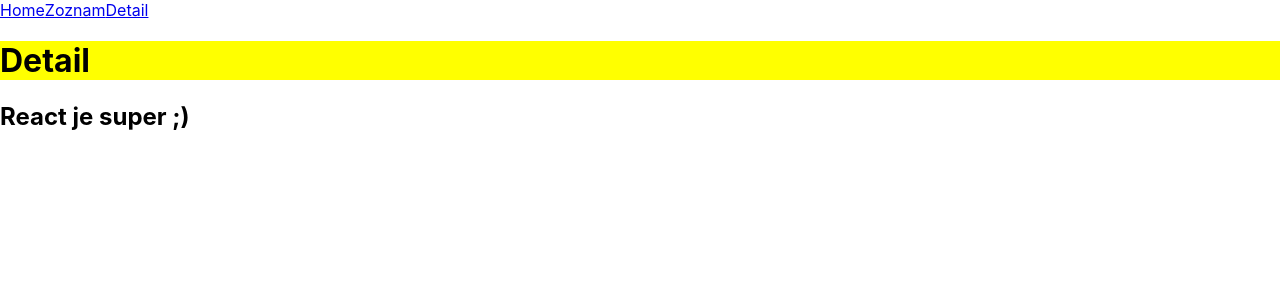
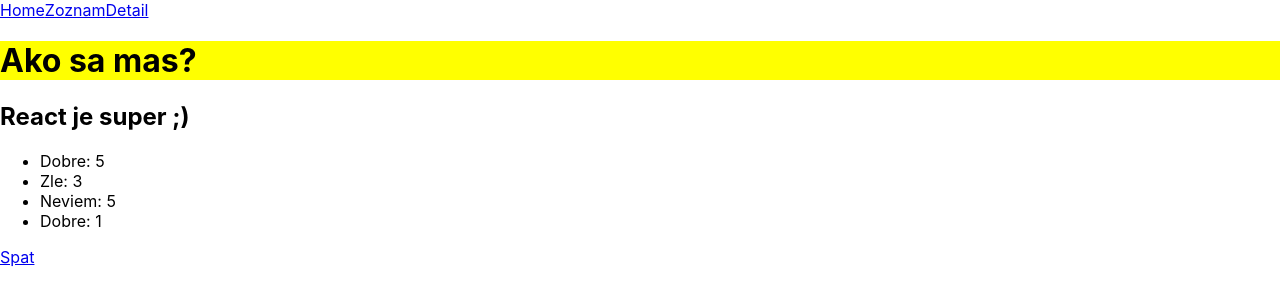
Before and after one commit to AnimaculaInfusoria/React, a React (Create React App) app: page /detail in a window 1280 px wide. Shown: the top 306 px of the page. Built offline with nearby package versions, Linux system fonts and the light colour scheme.

Commit message:
Question Detail, linky

```diff
--- /dev/null
+++ b/src/components/Choices.jsx
@@ -0,0 +1,16 @@
+
+const Choice = ({choice}) => {
+  return <li>{choice.choice_text}: {choice.votes}</li>;
+}
+
+const Choices = ({ choices }) => {
+  return (
+    <ul>
+      {choices.map((choice) => {
+        return <Choice choice={choice}/>
+      })}
+    </ul>
+  );
+};
+
+export default Choices;
--- a/src/components/QuestionList.jsx
+++ b/src/components/QuestionList.jsx
@@ -1,3 +1,5 @@
+import { Link } from "react-router-dom";
+
 // const ArrowList = ({tu}) => {};
 
 // function SimpleList({tu}) {}
@@ -6,9 +8,9 @@ const QuestionListItem = ({ item }) => {
   console.log(item);
 
   return (
-    <>
-      <li style={{ listStyle: "none" }}>{item.question_text}</li>
-    </>
+    <li style={{ listStyle: "none" }}>
+      <Link to="/detail/">{item.question_text}</Link>
+    </li>
   );
 };
 
--- a/src/views/PollsDetail.jsx
+++ b/src/views/PollsDetail.jsx
@@ -1,9 +1,47 @@
 import Header from "../components/Header";
 
+import Choices from "../components/Choices";
+import { Link } from "react-router-dom";
+
 function PollsDetail() {
+
+  const poll = {
+    "id": 1,
+    "question_text": "Ako sa mas?",
+    "choices": [
+        {
+            "id": 1,
+            "choice_text": "Dobre",
+            "question": 1,
+            "votes": 5
+        },
+        {
+            "id": 2,
+            "choice_text": "Zle",
+            "question": 1,
+            "votes": 3
+        },
+        {
+            "id": 3,
+            "choice_text": "Neviem",
+            "question": 1,
+            "votes": 5
+        },
+        {
+            "id": 4,
+            "choice_text": "Dobre",
+            "question": 1,
+            "votes": 1
+        }
+    ]
+}
+
+
   return (
     <>
-      <Header title={"Detail"}/>
+      <Header title={poll.question_text}/>
+      <Choices choices={poll.choices}/>
+      <Link to="/list/">Spat</Link>
     </>
   );
 }
```
